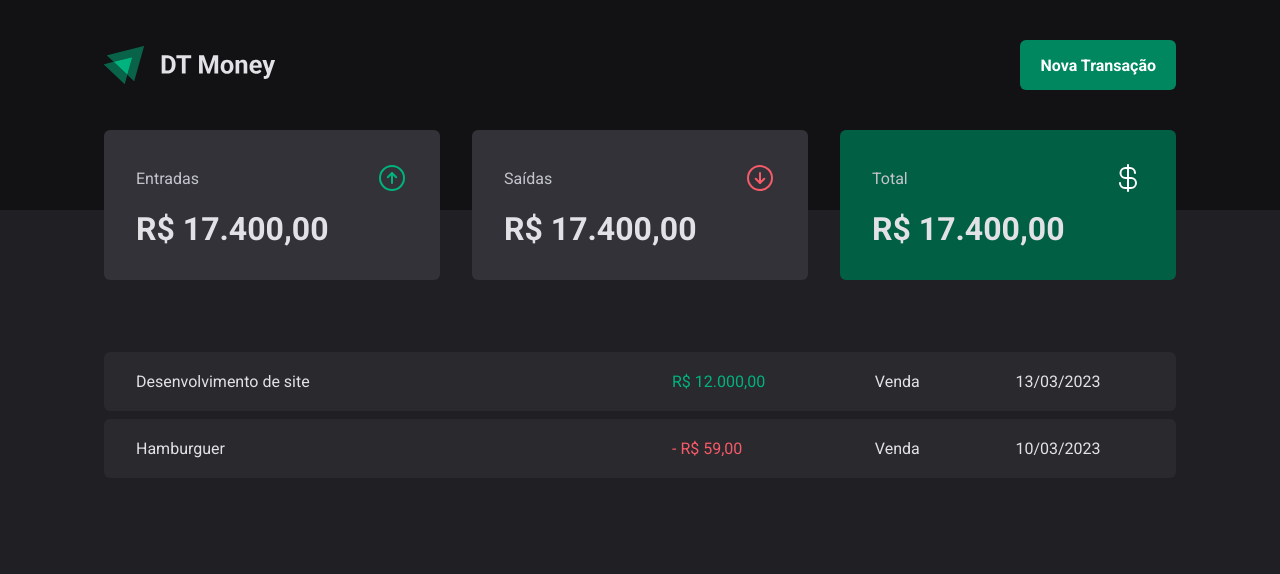
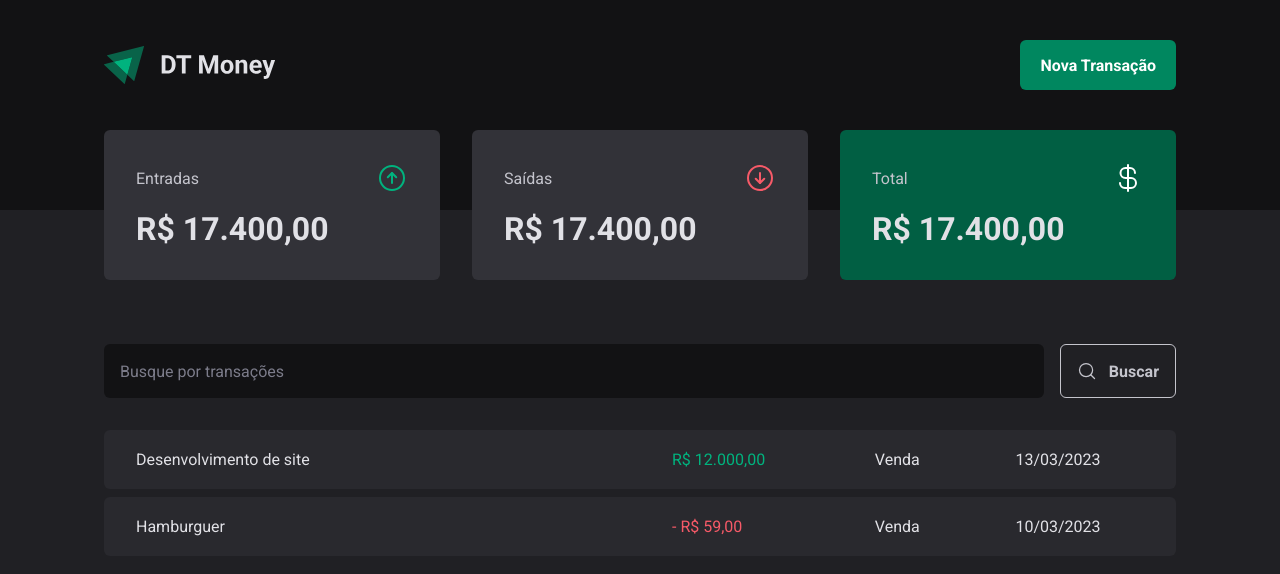
Before and after one commit to bryumi/dt-money-react, a React (Vite) app: page / in a window 1280 px wide. Shown: the top 574 px of the page. Built offline with nearby package versions, Linux system fonts and the light colour scheme.

Commit message:
add barra de pesquisa

```diff
--- /dev/null
+++ b/src/components/SearchForm/index.tsx
@@ -0,0 +1,15 @@
+import { SearchFormContainer } from "./styles";
+import { MagnifyingGlass } from "phosphor-react";
+
+export function SearchForm(){
+    return(
+        <SearchFormContainer>
+            <input type="text" placeholder="Busque por transações" />
+
+            <button type="submit">
+            <MagnifyingGlass size={20} />
+                Buscar
+            </button>
+        </SearchFormContainer>
+    )
+}
--- /dev/null
+++ b/src/components/SearchForm/styles.ts
@@ -0,0 +1,45 @@
+import styled from "styled-components";
+
+export const SearchFormContainer = styled.form`
+    display: flex;
+    gap: 1rem;
+
+    input {
+        flex: 1;
+        border-radius: 6px;
+        border: 0;
+        background: ${props => props.theme['gray-900']};
+        color: ${props => props.theme['gray-300']};
+        padding: 1rem;
+
+        &::placeholder {
+            color: ${props => props.theme['gray-500']};
+        }
+    }
+
+    button {
+        display: flex;
+        align-items: center;
+        gap: 0.75rem;
+
+        border: 0;
+        padding: 1rem;
+        background: transparent;
+        border: 1px solid ${props => props.theme['gray-300']};
+        color:${props => props.theme['gray-300']};
+        font-weight: bold;
+        border-radius: 6px;
+
+        &:hover {
+            background: ${props => props.theme['gray-500']};
+            border-color:${props => props.theme['gray-500']};
+            color:${props => props.theme.white};
+            transition  :
+                background-color 0.2s,
+                color 0.2s,
+                border-color 0.2s;
+        }
+    }
+
+
+`
--- a/src/pages/Transactions/index.tsx
+++ b/src/pages/Transactions/index.tsx
@@ -1,4 +1,5 @@
 import { Header } from "../../components/Header";
+import { SearchForm } from "../../components/SearchForm";
 import { Summary } from "../../components/Summary";
 import { PriceHighLight, TransactionsContainer, TransactionsTable } from "./styles";
 
@@ -9,6 +10,7 @@
             <Summary />
 
             <TransactionsContainer>
+                <SearchForm/>
                 <TransactionsTable>
                     <tbody>
                         <tr>
--- a/src/pages/Transactions/styles.ts
+++ b/src/pages/Transactions/styles.ts
@@ -10,6 +10,7 @@
     width: 100%;
     border-collapse: separate;
     border-spacing: 0 0.5rem;
+    margin-top: 1.5rem;
 
     td {
         padding: 1.25rem 2rem;
```
